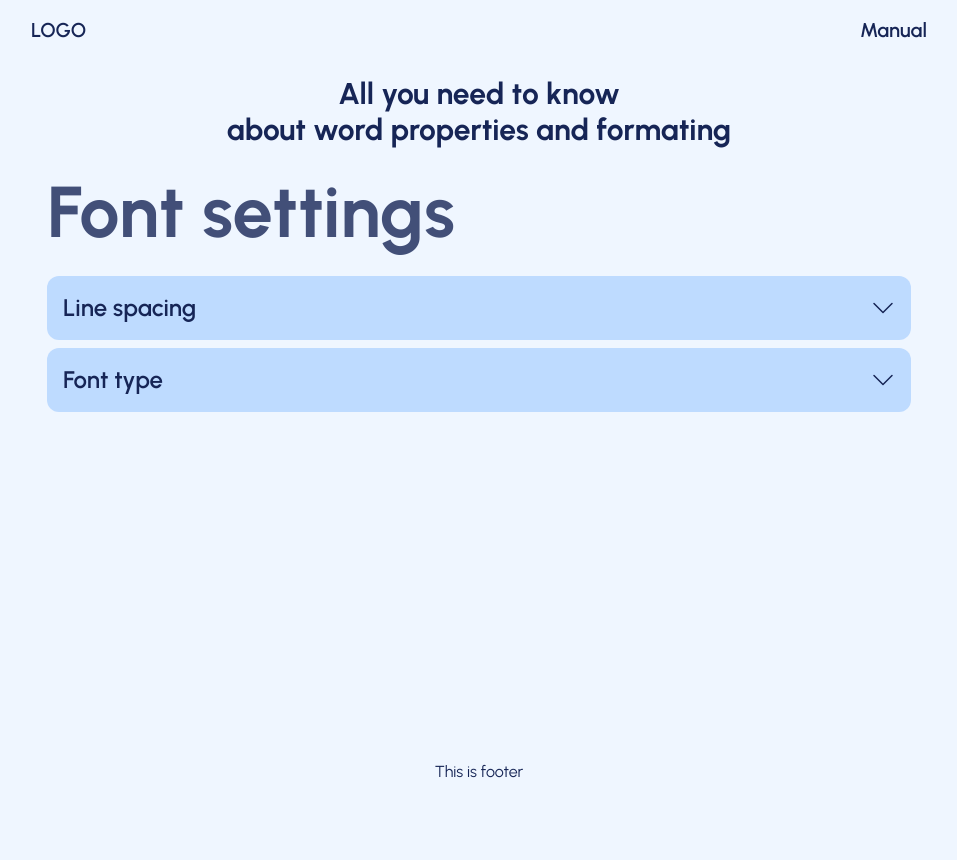
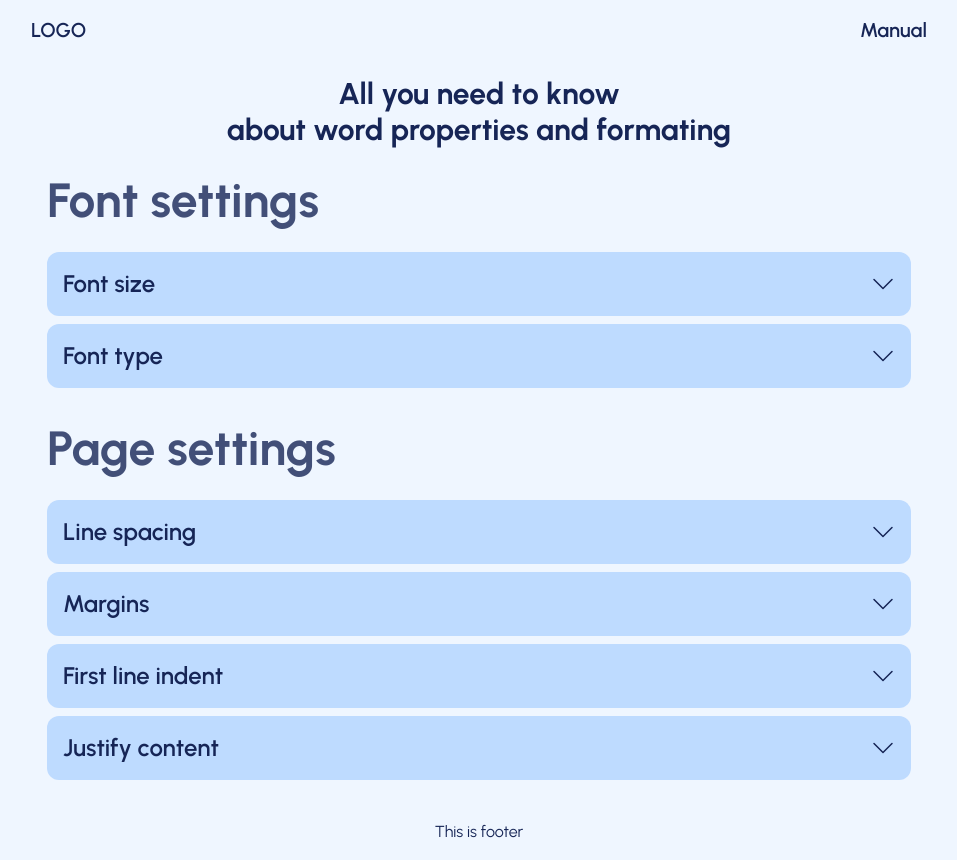
Before and after one commit to EgorFray/fdword, a React (Vite) app in the folder frontend/: page /manual in a window 1280 px wide. Shown: the whole page, without its empty margins (161-1118 px from the left). Before the commit the page ends 800 px from the top, so only its background shows below. Built offline with nearby package versions, Linux system fonts and the light colour scheme.

Commit message:
Continue working on manual pag layout and sections

```diff
--- a/frontend/src/pages/Manual.jsx
+++ b/frontend/src/pages/Manual.jsx
@@ -10,13 +10,10 @@ function Manual() {
     <PageLayout>
       <ManualHeading />
 
-      <ManualSectionHeading />
+      <ManualSectionHeading>Font settings</ManualSectionHeading>
       <DropdownsLayout>
-        <Dropdown title="Line spacing">
-          <ManualSection
-            imageA="/line-space--1.5.png"
-            imageB="/line-space--1.png"
-          >
+        <Dropdown title="Font size">
+          <ManualSection>
             As you can guess this parameter controls the line spacing of a
             paragraph. In formal documents, values such as 1 or 1.15 are
             commonly used, but you can choose any spacing that best suits your
@@ -25,7 +22,31 @@ function Manual() {
         </Dropdown>
 
         <Dropdown title="Font type">
-          <ManualSection reverse="true">Some text for testing</ManualSection>
+          <ManualSection>Some text for testing</ManualSection>
+        </Dropdown>
+      </DropdownsLayout>
+
+      <ManualSectionHeading>Page settings</ManualSectionHeading>
+      <DropdownsLayout>
+        <Dropdown title="Line spacing">
+          <ManualSection>
+            As you can guess this parameter controls the line spacing of a
+            paragraph. In formal documents, values such as 1 or 1.15 are
+            commonly used, but you can choose any spacing that best suits your
+            needs.
+          </ManualSection>
+        </Dropdown>
+
+        <Dropdown title="Margins">
+          <ManualSection>Some text for testing</ManualSection>
+        </Dropdown>
+
+        <Dropdown title="First line indent">
+          <ManualSection>Some text for testing</ManualSection>
+        </Dropdown>
+
+        <Dropdown title="Justify content">
+          <ManualSection>Some text for testing</ManualSection>
         </Dropdown>
       </DropdownsLayout>
     </PageLayout>
--- a/frontend/src/ui/ManualSection.jsx
+++ b/frontend/src/ui/ManualSection.jsx
@@ -1,8 +1,8 @@
-function ManualSection({ argName, imageA, children, reverse = false }) {
+function ManualSection({ argName, imageA, children }) {
   return (
-    <section className="mx-4 mt-4 mb-6 grid grid-cols-[350px_1fr] gap-x-6">
+    <section className="mx-4 mt-4 mb-6 grid grid-cols-[400px_1fr] gap-x-6">
       {/* Image 1 (before) */}
-      <div className={`col-start-1 row-start-1 ${reverse ? "order-2" : ""}`}>
+      <div className="col-start-1 row-start-1">
         <img
           src={imageA}
           alt={`Example of ${argName} before changes`}
@@ -11,9 +11,7 @@ function ManualSection({ argName, imageA, children, reverse = false }) {
       </div>
 
       {/* Description */}
-      <div
-        className={`col-start-2 row-span-2 text-lg font-medium text-blue-950/80 ${reverse ? "order-1" : ""}`}
-      >
+      <div className="col-start-2 row-span-2 text-start text-lg font-medium text-blue-950/80">
         {children}
       </div>
     </section>
--- a/frontend/src/ui/ManualSectionHeading.jsx
+++ b/frontend/src/ui/ManualSectionHeading.jsx
@@ -1,7 +1,7 @@
-function ManualSectionHeading() {
+function ManualSectionHeading({ children }) {
   return (
-    <span className="text-start text-7xl font-bold text-blue-950/80">
-      Font settings
+    <span className="text-start text-5xl font-bold text-blue-950/80">
+      {children}
     </span>
   );
 }
```
